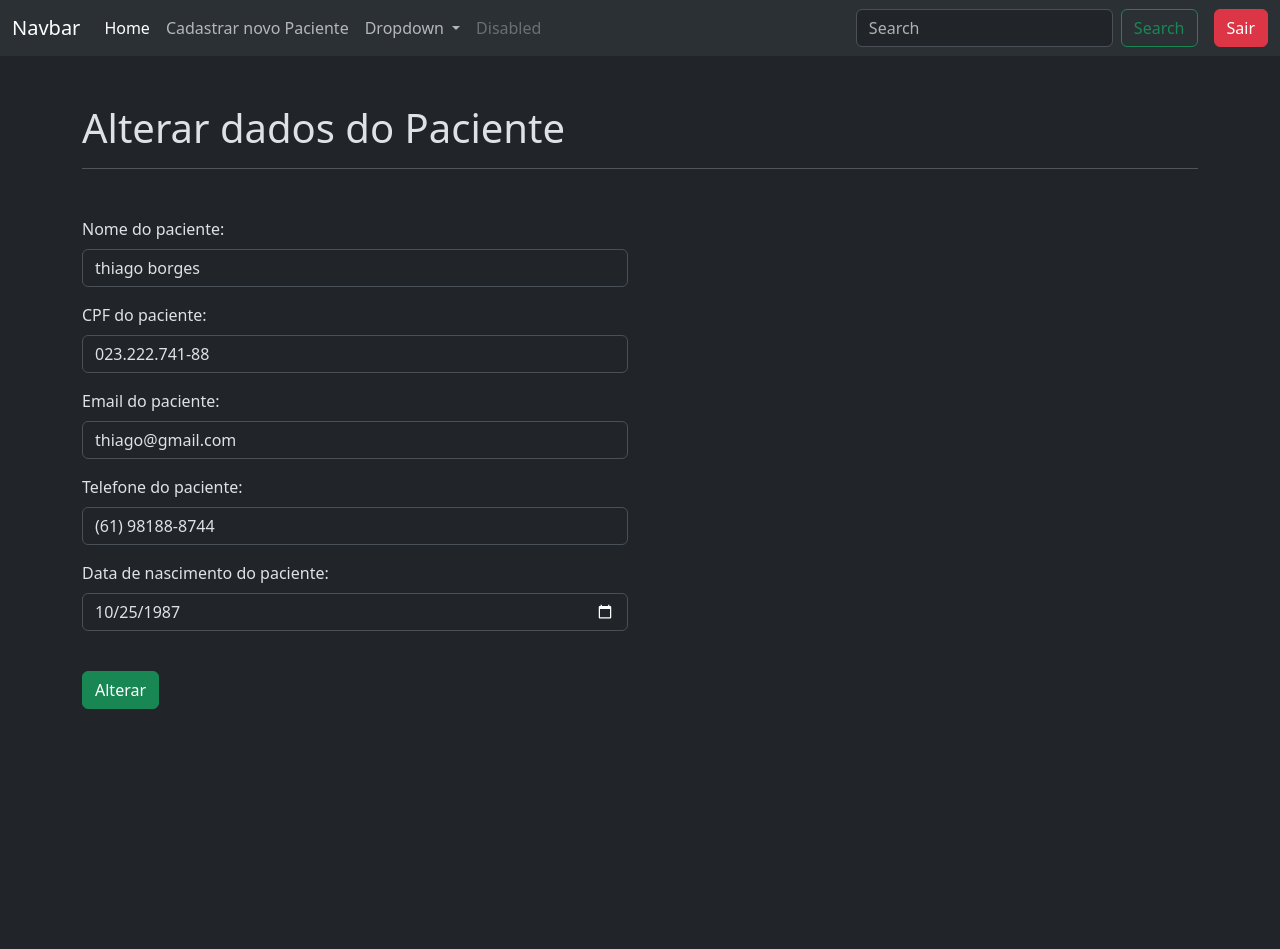
After one commit to rafaelblima22/sistema_django_noturno, a Django app: page /alterarPaciente/2 in a window 1280 px wide. The commit adds this page. Shown: the top 949 px of the page. Run offline with Django 5.2, Linux system fonts and the light colour scheme; a user stored in the database is signed in; data comes from the database, SQL or seed files in the repository; both versions use the stored data as it was after the commit.

Commit message:
Aula do dia 06/10/2026

```diff
--- /dev/null
+++ b/apps/crud/templates/alterar_dados.html
@@ -0,0 +1,62 @@
+{% extends 'base-crud.html' %}
+{% block title %} Alterar dados do Paciente {% endblock %}
+{% load static%}
+{% block content %}
+<h1 class="mt-5">
+    Alterar dados do Paciente
+</h1>
+<hr>
+{% if error %} <p> {{error}} </p> {% endif %}
+<form action="{% url 'alterar_paciente' paciente.codigo_paciente %}" method="POST">
+    {% csrf_token %}
+    <div class="row mt-5">
+        <div class=" col-12 col-md-8 col-lg-6 mb-3">
+            <label for="nome" class="form-label">
+                Nome do paciente:
+            </label>
+            <input type="text" class="form-control" name="nome"  value="{{ paciente.nome }}" required>
+        </div>
+    </div>
+    <div class="row">
+        <div class=" col-12 col-md-8 col-lg-6 mb-3">
+            <label for="cpf" class="form-label">
+                CPF do paciente:
+            </label>
+            <input type="text" class="form-control" id="cpf" name="cpf" maxlength="14" value="{{ paciente.cpf }}" required>
+        </div>
+    </div>
+    <div class="row">
+        <div class=" col-12 col-md-8 col-lg-6 mb-3">
+            <label for="email" class="form-label">
+                Email do paciente:
+            </label>
+            <input type="text" class="form-control" name="email" value="{{ paciente.email }}" required>
+        </div>
+    </div>
+    <div class="row">
+        <div class=" col-12 col-md-8 col-lg-6 mb-3">
+            <label for="telefone" class="form-label">
+                Telefone do paciente:
+            </label>
+            <input type="text" class="form-control" id="telefone" name="telefone" value="{{ paciente.telefone }}" required>
+        </div>
+    </div>
+    <div class="row">
+        <div class=" col-12 col-md-8 col-lg-6 mb-3">
+            <label for="data_nascimento" class="form-label">
+                Data de nascimento do paciente:
+            </label>
+            <input type="date" class="form-control" name="data_nascimento" value="{{ paciente.data_nascimento| date:'Y-m-d' }}" required>
+        </div>
+    </div>
+    <div class="row">
+        <div class="mt-4">
+            <button type="submit" class="btn btn-success">
+                Alterar
+            </button>
+        </div>
+    </div>
+</form>
+
+<script src="{% static 'js/scripts.js' %}"></script>
+{% endblock %}
--- a/apps/crud/templates/novo-paciente-sucesso.html
+++ b/apps/crud/templates/novo-paciente-sucesso.html
@@ -4,7 +4,7 @@
 {% endblock %}
 {% block content %}
     <script>
-        alert("Triagem de paciente realizada com sucesso!")
-        window.location.href("/")
+        alert("Triagem de paciente realizada com sucesso!");
+        window.location.href = "{% url 'index' %}";
     </script>
 {% endblock%}
--- a/apps/crud/urls.py
+++ b/apps/crud/urls.py
@@ -5,4 +5,5 @@ urlpatterns = [
     path('', views.index, name='index'),
     path('novoPaciente/', views.novoPaciente, name='novo-paciente'),
     path('novoPacienteSucesso/', views.novo_paciente_sucesso, name='novo-paciente-sucesso'),
+    path('alterarPaciente/<int:codigo_paciente>', views.alterar_paciente, name='alterar_paciente'),
 ]
--- a/apps/crud/views.py
+++ b/apps/crud/views.py
@@ -5,7 +5,8 @@ from .models import Paciente
 # Create your views here.
 @login_required
 def index(request):
-    return render(request, "index.html")
+    pacientes = Paciente.objects.all()
+    return render(request, "index.html",{'pacientes':pacientes})
 
 @login_required
 def novoPaciente(request):
@@ -28,3 +29,18 @@ def novoPaciente(request):
 @login_required
 def novo_paciente_sucesso(request):
     return render(request, "novo-paciente-sucesso.html")
+
+@login_required
+def alterar_paciente(request, codigo_paciente):
+    paciente = Paciente.objects.get(codigo_paciente=codigo_paciente)
+    if request.method == 'POST':
+        paciente.nome = request.POST.get('nome')
+        paciente.cpf = request.POST.get('cpf')
+        paciente.email = request.POST.get('email')
+        paciente.telefone = request.POST.get('telefone')
+        paciente.data_nascimento = request.POST.get('data_nascimento')
+
+        paciente.save()
+
+        return redirect('index')
+    return render(request, "alterar_dados.html", {'paciente':paciente})
```
Also changed, not shown: apps/crud/templates/index.html (+99 -3 lines), db_sistema_django.db.
